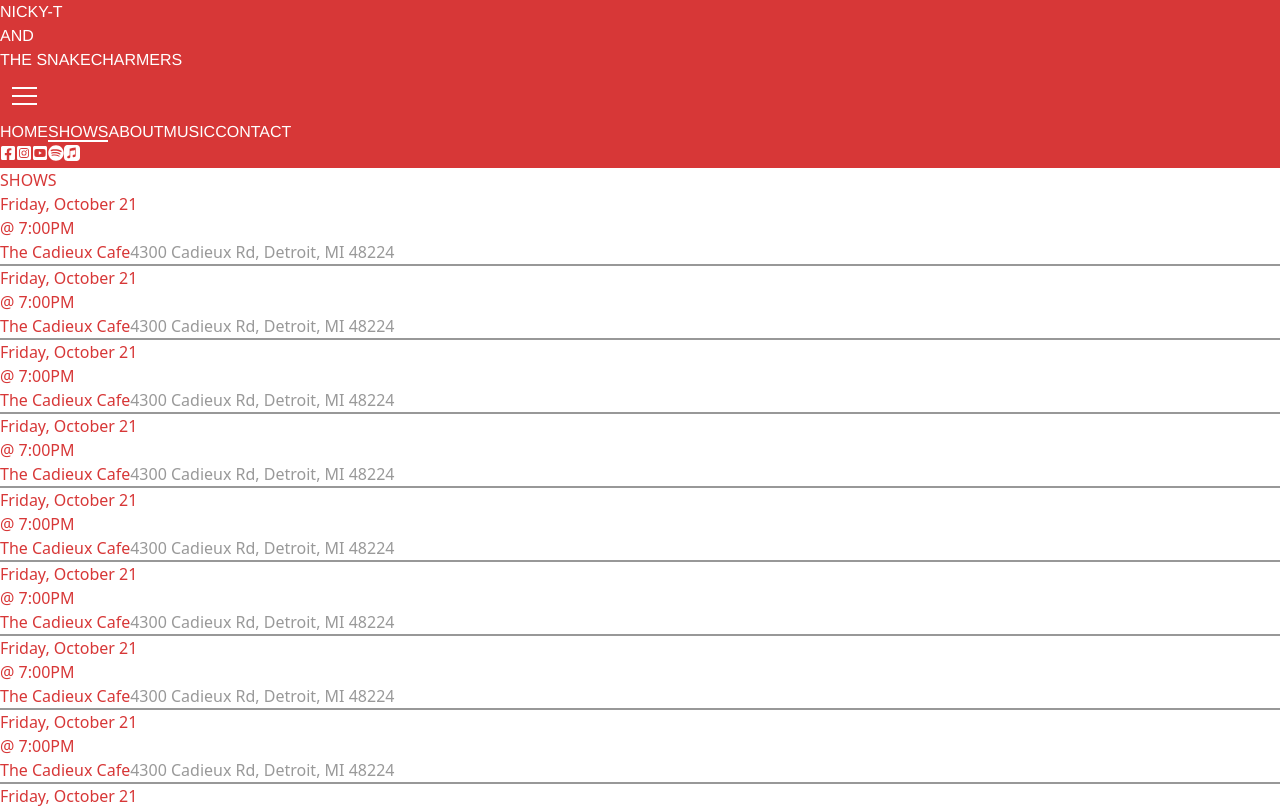
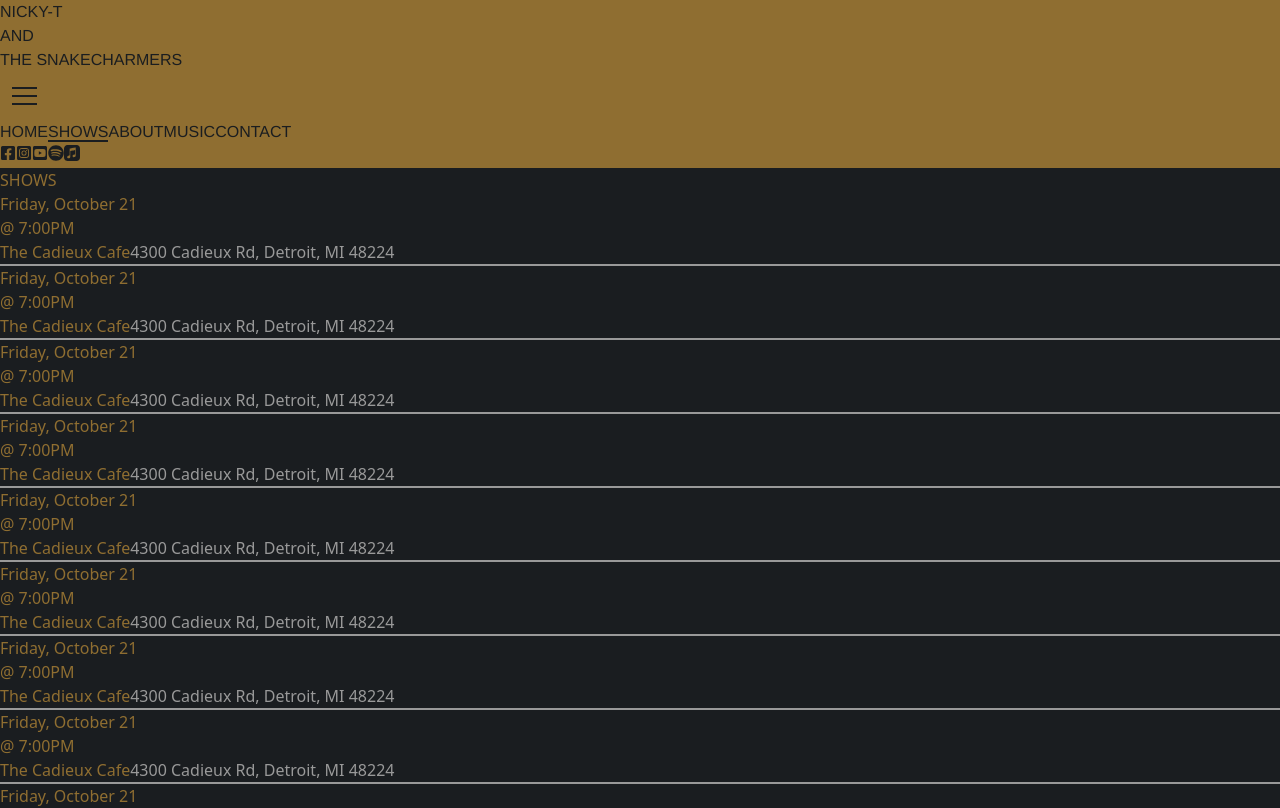
Before and after one commit to KKurzawa/nicky-t, a React (Vite) app: page /Shows in a window 1280 px wide. Shown: the top 808 px of the page. Built offline with nearby package versions, Linux system fonts and the light colour scheme.

Commit message:
updated colors

```diff
--- a/package.json
+++ b/package.json
@@ -15,7 +15,8 @@
     "react": "^18.3.1",
     "react-dom": "^18.3.1",
     "react-icons": "^5.3.0",
-    "react-router-dom": "^6.26.2"
+    "react-router-dom": "^6.26.2",
+    "react-spotify-embed": "^2.0.4"
   },
   "devDependencies": {
     "@eslint/js": "^9.9.0",
--- a/src/App.css
+++ b/src/App.css
@@ -10,14 +10,22 @@
   --COLOR-TWO: hsl(0, 0%, 100%);
   --COLOR-THREE: hsla(0, 0%, 100%, 0.268);
   --COLOR-FOUR: hsla(0, calc(0 * 1%), calc(20 * 1%), .5);
-
+  --COLOR-FIVE: #1A1D20;
+  --COLOR-SIX: #8F6E31;
+  --COLOR-SEVEN: #EBEBEB;
+  --COLOR-EIGHT: #999999;
+  --COLOR-NINE: #ebebeb2f;
   /* fonts  */
   --FONT-ONE: "Arimo", sans-serif;
 
   /* borders  */
-  --BORDER-ONE: solid 2px var(--COLOR-TWO);
+  --BORDER-ONE: solid 2px var(--COLOR-FIVE);
   --BORDER-TWO: solid 2px transparent;
-  --BORDER-THREE: solid 2px var(--COLOR-FOUR);
-  --BORDER-FOUR: solid 1px var(--COLOR-ONE);
-  --BORDER-FIVE: solid 1px var(--COLOR-FOUR);
+  --BORDER-THREE: solid 2px var(--COLOR-EIGHT);
+  --BORDER-FOUR: solid 1px var(--COLOR-SIX);
+  --BORDER-FIVE: solid 1px var(--COLOR-EIGHT);
 }
+
+html{
+  background-color: var(--COLOR-FIVE);
+}
--- a/src/Components/AudioPlayer/AudioPlayer.css
+++ b/src/Components/AudioPlayer/AudioPlayer.css
@@ -0,0 +1,7 @@
+.audio-title{
+    color: var(--COLOR-SIX)
+}
+
+.spotify-note{
+    color: var(--COLOR-EIGHT);
+}
--- a/src/Components/AudioPlayer/AudioPlayer.jsx
+++ b/src/Components/AudioPlayer/AudioPlayer.jsx
@@ -1,8 +1,14 @@
 import './AudioPlayer.css'
+import { Spotify } from 'react-spotify-embed'
 
 const AudioPlayer = () => {
     return (
-        <div>AudioPlayer</div>
+        <article className='audio-player-main flex flex-col w-[80%] lg:gap-5'>
+            <h2 className='audio-title mb-6 lg:mb-1 text-2xl font-bold'>AUDIO</h2>
+            <Spotify width='100%' height='75%' link="https://open.spotify.com/artist/0YNmqwybMecHbvzJRdBtxs" />
+            <p className='spotify-note mt-2 lg:mt-0'>*Spotify player is for preview purposes. Please support Nicky T and The Snakecharmers and live music by purchasing merchandise on the audio page.</p>
+        </article>
+
     )
 }
 
--- a/src/Components/Header/Header.css
+++ b/src/Components/Header/Header.css
@@ -1,5 +1,5 @@
 .header{
-    background-color: var(--COLOR-ONE);
-    color: var(--COLOR-TWO);
+    background-color: var(--COLOR-SIX);
+    color: var(--COLOR-FIVE);
     font-family: var(--FONT-ONE);
   }
--- a/src/Components/MediaLinks/MediaLinks.css
+++ b/src/Components/MediaLinks/MediaLinks.css
@@ -3,5 +3,5 @@
 }
 
 .media-icon:hover{
-    background-color: var(--COLOR-THREE);
+    background-color: var(--COLOR-NINE);
 }
--- a/src/Components/MobileNavbar/MobileNavbar.css
+++ b/src/Components/MobileNavbar/MobileNavbar.css
@@ -1,5 +1,5 @@
 .mobile-nav-dropdown{
-    background-color: var(--COLOR-ONE);
+    background-color: var(--COLOR-SIX);
 }
 
 .mobile-nav-link::before{
--- a/src/Components/UpcomingShows/UpcomingShows.css
+++ b/src/Components/UpcomingShows/UpcomingShows.css
@@ -3,11 +3,11 @@
 }
 
 .upcoming-shows-title{
-    color: var(--COLOR-ONE);
+    color: var(--COLOR-SIX);
 }
 
 .upcoming-date-shows{
-    color: var(--COLOR-FOUR);
+    color: var(--COLOR-EIGHT);
 }
 
 .upcoming-shows-container{
@@ -15,11 +15,11 @@
 }
 
 .upcoming-date-time{
-    color: var(--COLOR-ONE);
+    color: var(--COLOR-SIX);
 }
 
 .upcoming-venue{
-    color: var(--COLOR-ONE);
+    color: var(--COLOR-SIX);
     position: relative;
 }
 
@@ -49,7 +49,7 @@
 }
 
 .upcoming-location{
-    color: var(--COLOR-FOUR);
+    color: var(--COLOR-EIGHT);
     position: relative;
 }
 
--- a/src/Components/UpcomingShows/UpcomingShows.jsx
+++ b/src/Components/UpcomingShows/UpcomingShows.jsx
@@ -5,17 +5,13 @@ const UpcomingShows = () => {
     return (
         <article className='upcoming-shows-main w-[70%]'>
             <h2 className='upcoming-shows-title mb-1 text-2xl font-bold'>UPCOMING SHOWS</h2>
-            {/* <section className='date-shows grid grid-cols-2'>
-                <h3>Date</h3>
-                <h3>Show</h3>
-            </section> */}
             {showsList.map((item, index) => index < 5 && (
-                <article key={item.index} className='upcoming-shows-container flex flex-col gap-1 text-xl py-4'>
-                    <section className='upcoming-date-time flex gap-1'>
+                <article key={item.index} className='upcoming-shows-container flex flex-col lg:gap-1 md:text-base lg:text-xl py-4'>
+                    <section className='upcoming-date-time flex md:flex-col lg:flex-row lg:gap-1'>
                         <h4 className='font-bold'>{item.date}</h4>
                         <h4>@ {item.time}</h4>
                     </section>
-                    <section className='upcomint-venue-container flex flex-col gap-1'>
+                    <section className='upcomint-venue-container flex flex-col lg:gap-1'>
                         <button
                             className='upcoming-venue w-fit'
                             onClick={() => setTimeout(() => {
--- a/src/Pages/Shows/Shows.css
+++ b/src/Pages/Shows/Shows.css
@@ -1,13 +1,13 @@
 .shows-main{
-    font-family: var(--FONT-ONE);
+    font-family: var(--FONT-SIX);
 }
 
 .shows-title{
-    color: var(--COLOR-ONE);
+    color: var(--COLOR-SIX);
 }
 
 .date-shows{
-    color: var(--COLOR-FOUR);
+    color: var(--COLOR-EIGHT);
     border-bottom: var(--BORDER-THREE);
 }
 
@@ -17,11 +17,11 @@
 }
 
 .date-time{
-    color: var(--COLOR-ONE);
+    color: var(--COLOR-SIX);
 }
 
 .venue{
-    color: var(--COLOR-ONE);
+    color: var(--COLOR-SIX);
     position: relative;
 }
 
@@ -51,7 +51,7 @@
 }
 
 .location{
-    color: var(--COLOR-FOUR);
+    color: var(--COLOR-EIGHT);
     position: relative;
 }
 
```
Also changed, not shown: 1 other file (tests, documents, lock files or other folders).
